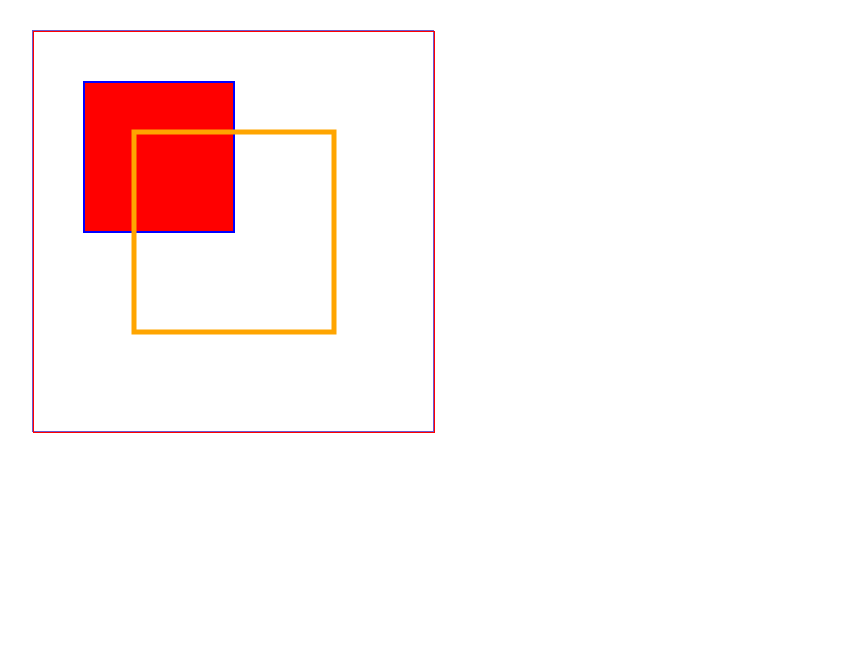
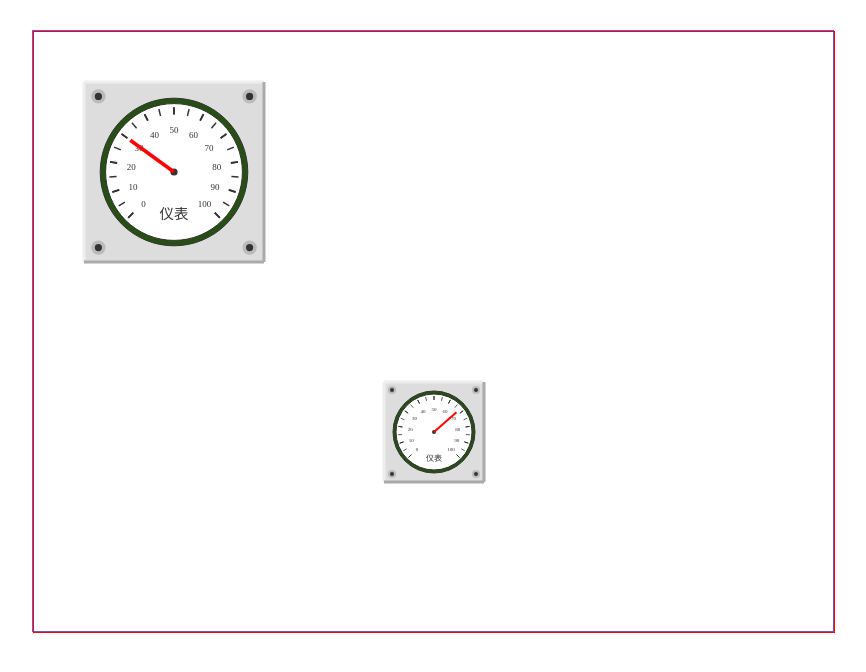
Before and after one commit to Jitlee/H5Monitor, a plain HTML site: page index.html in a window 1280 px wide. Shown: the whole page, without its empty margins (18-884 px from the left). Drawn offline with Linux system fonts and the light colour scheme.

Commit message:
添加圆表盘

```diff
--- a/index.html
+++ b/index.html
@@ -13,8 +13,8 @@
 			#canvasContainer {
 				margin-top: 30px;
 				margin-left: 50px;
-				width: 400px;
-				height:400px;
+				width: 800px;
+				height:600px;
 				border:slateblue 1px solid;
 			}
 		</style>
@@ -45,6 +45,9 @@
 		<script type="text/javascript" src="js/Monitor/Control.js"></script>
 		<script type="text/javascript" src="js/Monitor/Control/DragPan.js"></script>
 		<script type="text/javascript" src="js/Monitor/Control/ModifyFeature.js"></script>
+
+		<!-- 组态控件 -->
+		<script type="text/javascript" src="js/Ext/Geometry/DLBiaoPan.js"></script>
 	</head>
 	<body>
 		<div id="canvasContainer">
@@ -59,45 +62,15 @@
 			map.addControl(modifyFeature);
 			modifyFeature.activate();
 
-			{
+			var dlbiaopanFeature1 = new Monitor.Feature.Vector(new DLBiaoPan({
+				value: 30, x: 50, y: 50,width: 180,height: 180
+			}));
 
-				var pen = new Monitor.Pen({
-					fill: "red",
-					stroke: "blue",
-					strokeThickness: 2
-				});
 
-				var rectangle = new Monitor.Geometry.Rectangle({
-					x: 50,
-					y: 50,
-					width: 150,
-					height: 150,
-					pen: pen
-				});
-
-				var feature = new Monitor.Feature.Vector(rectangle);
-
-				layer.addFeatures(feature);
-			}
-
-			{
-				var pen = new Monitor.Pen({
-					stroke: "orange",
-					strokeThickness: 5
-				});
-
-				var rectangle = new Monitor.Geometry.Rectangle({
-					x: 100,
-					y: 100,
-					width: 200,
-					height: 200,
-					pen: pen
-				});
-
-				var feature = new Monitor.Feature.Vector(rectangle);
-
-				layer.addFeatures(feature);
-			}
+			var dlbiaopanFeature2 = new Monitor.Feature.Vector(new DLBiaoPan({
+				value: 68, x: 350, y:350 ,width: 100,height: 100
+			}));
+			layer.addFeatures([dlbiaopanFeature1, dlbiaopanFeature2]);
 
 		</script>
 	</body>
--- /dev/null
+++ b/js/Ext/Geometry/DLBiaoPan.js
@@ -0,0 +1,72 @@
+DLBiaoPan = Monitor.Class(Monitor.Geometry, {
+	min: 0,
+	max: 100,
+	value: 0,
+
+	init: function(options) {
+		Monitor.Geometry.prototype.init.apply(this, arguments);
+	},
+
+	draw: function(renderer) {
+		Monitor.Geometry.prototype.draw.apply(this, arguments);
+		var w = this.width;
+		var h = this.height;
+
+		renderer.drawRectangle({ fill: "#ddd" }, 0,0,w,h);
+
+		renderer.drawLine({ stroke: "#eee", strokeThickness: 3 },0,0,w,0);
+		renderer.drawLine({ stroke: "#eee", strokeThickness: 3 },0,0,0,h);
+		renderer.drawLine({ stroke: "#aaa", strokeThickness: 3 },w,0,w,h);
+		renderer.drawLine({ stroke: "#aaa", strokeThickness: 3 },0,h,w,h);
+
+		renderer.drawCircle({ fill: "#333", stroke:"#bbb", strokeThickness: 0.02*w }, w*0.08, h*0.08, w*0.03);
+		renderer.drawCircle({ fill: "#333", stroke:"#bbb", strokeThickness: 0.02*w }, w*0.92, h*0.08, w*0.03);
+		renderer.drawCircle({ fill: "#333", stroke:"#bbb", strokeThickness: 0.02*w }, w*0.08, h*0.92, w*0.03);
+		renderer.drawCircle({ fill: "#333", stroke:"#bbb", strokeThickness: 0.02*w }, w*0.92, h*0.92, w*0.03);
+
+		renderer.drawCircle({ fill: "#274e13", stroke:"#333", strokeThickness: 1 }, w*0.5, h*0.5, w*0.41);
+		renderer.drawCircle({ fill: "#fff", stroke:"#333", strokeThickness: 1 }, w*0.5, h*0.5, w*0.38);
+
+		renderer.drawCircle({ fill: "#333" }, w*0.5, h*0.5, w*0.02);
+
+		renderer.drawText({ fill:"#333", font: w*0.08+ "px 宋体" }, "仪表", w*0.5, h * 0.75, -0.5, 0.5);
+
+		var start = 0.75*Math.PI;
+		var degree, preDegree;
+		var style = { stroke:"#333", strokeThickness: 0.008*w };
+		var cos,sin;
+		{
+			preDegree = 1.5*Math.PI / 20.0;
+			for(var i = 0; i < 21; i++) {
+				degree = start + preDegree * i;
+				sin = Math.sin(degree);
+				cos = Math.cos(degree);
+				renderer.drawLine(style,w*0.5 + w*0.32*cos,h*0.5+h*0.32*sin,w*0.5 + w*0.36*cos,h*0.5+h*0.36*sin);
+			}
+		}
+		{
+			var textStyle = { fill:"#333", font: w*0.05+ "px 宋体" };
+			preDegree = 1.5*Math.PI / 10.0;
+			var perValue = (this.max - this.min) / 10.0;
+			style.strokeThickness = 0.01*w;
+			for(var i = 0; i < 11; i++) {
+				degree = start + preDegree * i;
+				sin = Math.sin(degree);
+				cos = Math.cos(degree);
+				renderer.drawLine(style,w*0.5 + w*0.32*cos,h*0.5+h*0.32*sin,w*0.5 + w*0.36*cos,h*0.5+h*0.36*sin);
+				renderer.drawText(textStyle, i * perValue, w*0.5+w*0.24*cos, h*0.5+h*0.24*sin, -0.5, 0.5);
+			}
+		}
+
+		style.stroke = "red";
+		style.strokeThickness = 0.02*w;
+		degree = start + 1.5*Math.PI * this.value / (this.max - this.min);
+		sin = Math.sin(degree);
+		cos = Math.cos(degree);
+		renderer.drawLine(style,w*0.5,h*0.5,w*0.5 + w*0.30*cos,h*0.5+h*0.30*sin);
+
+		this.getBounds();
+	},
+
+	CLASS_NAME: "DLBiaoPan"
+});
--- a/js/Monitor/Render.js
+++ b/js/Monitor/Render.js
@@ -2,6 +2,7 @@ Monitor.Renderer = Monitor.Class({
 	layer: null,
 	canvas: null,
 	context: null,
+	matrix: null,
 	init: function(layer, options) {
 		this.layer = layer;
 
@@ -13,6 +14,7 @@ Monitor.Renderer = Monitor.Class({
 
 		layer.div.appendChild(this.canvas);
 		this.context = this.canvas.getContext("2d");
+		this.matrix = [1,0,0,1,0,0];
 	},
 
 	updateSize: function() {
@@ -30,6 +32,14 @@ Monitor.Renderer = Monitor.Class({
 		this.context.fillStyle = pen.fill;
 		this.context.strokeStyle = pen.stroke;
 		this.context.lineWidth = pen.strokeThickness;
+		this.context.font = pen.font;
+	},
+
+	setTransform: function(matrix) {
+		if(!matrix) {
+			matrix = this.matrix;
+		}
+		this.context.setTransform(matrix[0],matrix[1],matrix[2],matrix[3],matrix[4] + this.originX,matrix[5] + this.originY);
 	},
 
 	eraseFeatures: function(features) {
@@ -52,11 +62,12 @@ Monitor.Renderer = Monitor.Class({
 		this.context.clearRect(x, y, width, height);
 	},
 
-	drawRectangle: function(pen, x, y, width, height) {
+	drawRectangle: function(pen, x, y, width, height, matrix) {
 		this.context.save();
 		this.setStyle(pen);
 		this.context.beginPath();
-		this.context.rect(this.originX + x, this.originY + y, width, height);
+		this.setTransform(matrix);
+		this.context.rect(x, y, width, height);
 		if(pen.fill) {
 			this.context.fill();
 		}
@@ -67,20 +78,23 @@ Monitor.Renderer = Monitor.Class({
 		this.context.restore();
 	},
 
-	drawLine: function(pen, x1, y1, x2, y2) {
+	drawLine: function(pen, x1, y1, x2, y2, matrix) {
 		this.context.save();
 		this.setStyle(pen);
 		this.context.beginPath();
-		this.context.moveTo(this.originX + x1, this.originY + y1);
-		this.context.lineTo(this.originX + x2, this.originY + y2);
+		this.setTransform(matrix);
+		this.context.moveTo(x1, y1);
+		this.context.lineTo(x2, y2);
+		this.context.stroke();
 		this.context.restore();
 	},
 
-	drawCircle: function(pen, x, y, r) {
+	drawCircle: function(pen, x, y, r, matrix) {
 		this.context.save();
 		this.setStyle(pen);
 		this.context.beginPath();
-		this.context.arc(this.originX + x, this.originY + y, r, 0, 2*Math.PI);
+		this.setTransform(matrix);
+		this.context.arc(x, y, r, 0, 2*Math.PI);
 		if(pen.fill) {
 			this.context.fill();
 		}
@@ -91,5 +105,23 @@ Monitor.Renderer = Monitor.Class({
 		this.context.restore();
 	},
 
+	drawText: function(pen, text, x, y, alginX, alginY, matrix) {
+		this.context.save();
+		this.setStyle(pen);
+		var measure = this.context.measureText(text);
+		x += measure.width * alginX;
+		y += window.parseInt(/\d+px/i.exec(this.context.font),10) * alginY;
+		this.context.beginPath();
+		this.setTransform(matrix);
+		if(pen.fill) {
+			this.context.fillText(text, x, y);
+		}
+		if(pen.stroke) {
+			this.context.strokeText(text, x, y);
+		}
+
+		this.context.restore();
+	},
+
 	CLASS_NAME: "Monitor.Renderer"
 });
```
